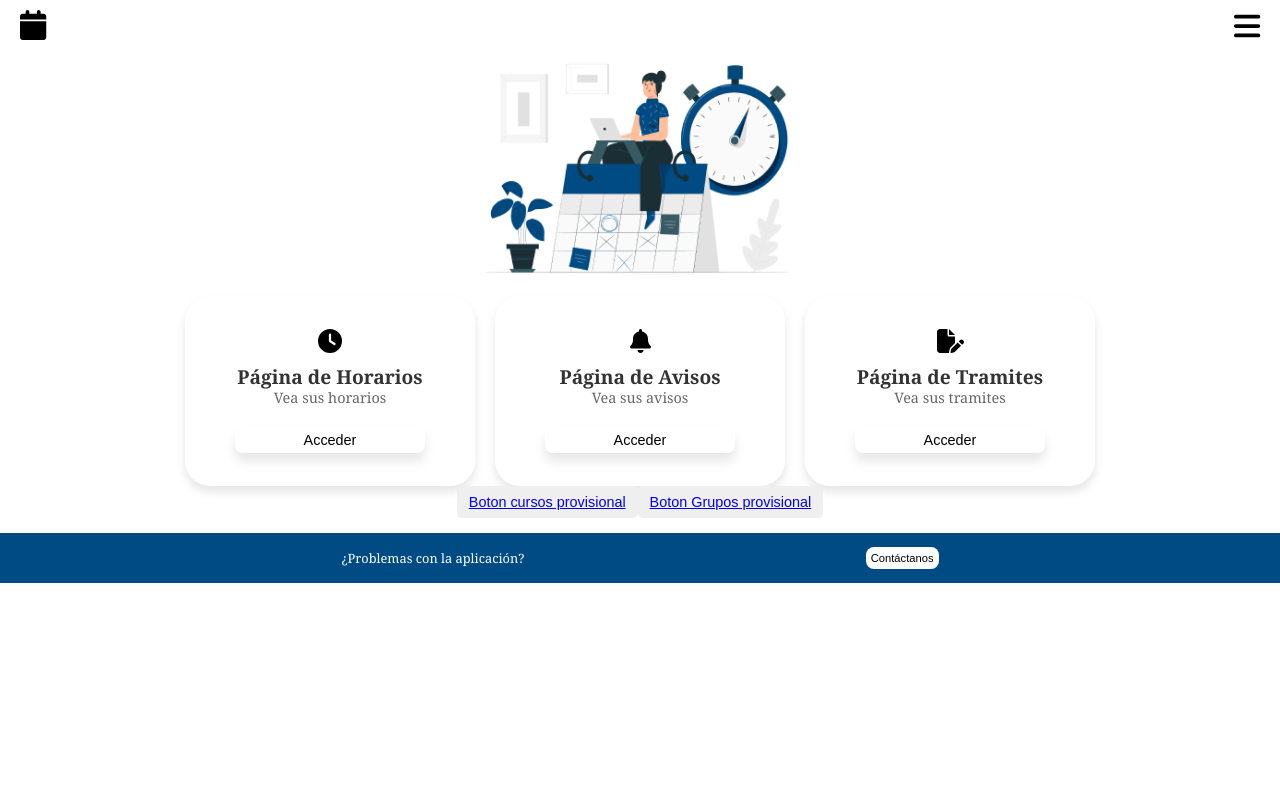
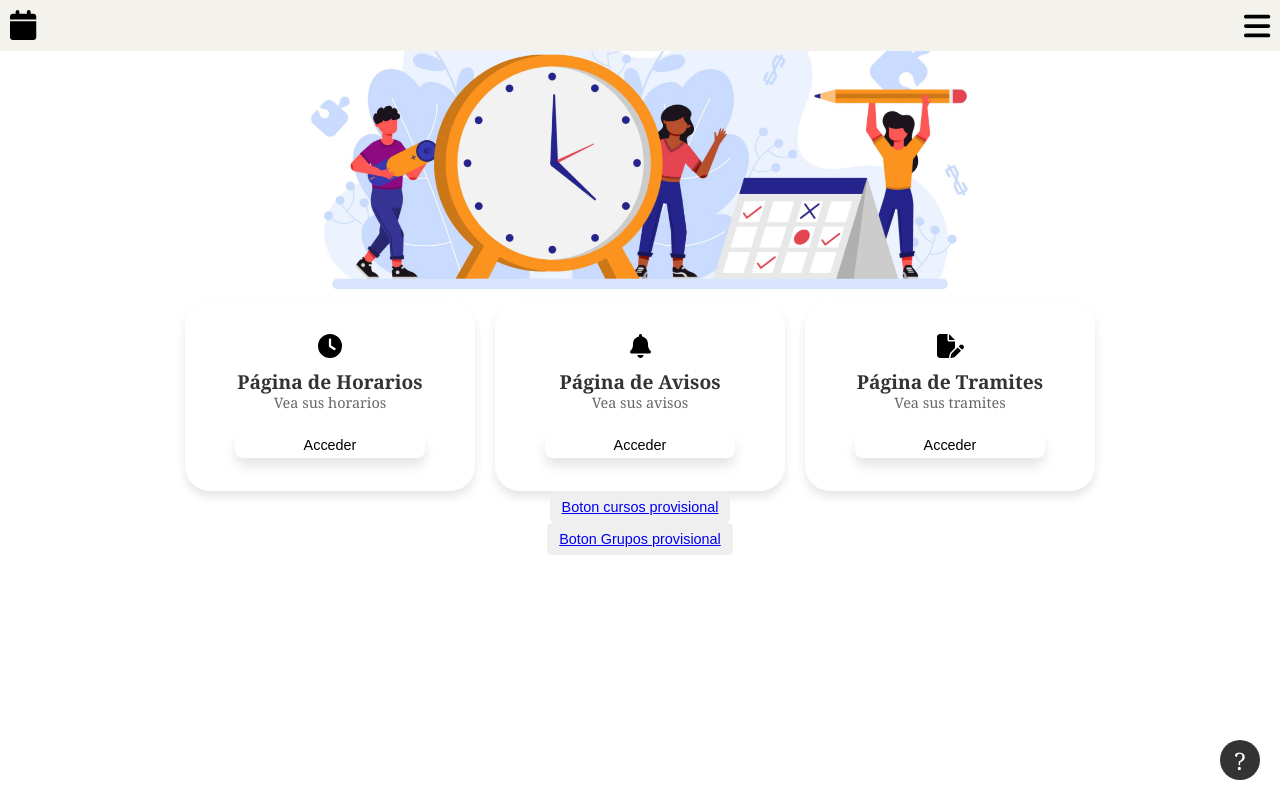
Before and after one commit to GabRodPul/SchoolTimetable, a React (Vite) app in the folder frontend/: page /Home in a window 1280 px wide. Built offline with nearby package versions, Linux system fonts and the light colour scheme.

Commit message:
avances en el home

```diff
--- a/frontend/src/App.css
+++ b/frontend/src/App.css
@@ -2,3 +2,7 @@
   margin: 0;
   text-align: center;
 }
+
+.body {
+  padding: 0;
+}
--- a/frontend/src/assets/componets/CommonComponets/Header/HeaderStyles.css
+++ b/frontend/src/assets/componets/CommonComponets/Header/HeaderStyles.css
@@ -2,25 +2,26 @@
     display: flex;
     align-items: center;
     justify-content: space-between;
-    margin: 10px 20px 0px 20px;
     position: relative;
+    background-color: #F3F2ED;
+}
+
+.header a{
+    margin: 10px;
 }
 
 .menu-icon {
     cursor: pointer;
     font-size: 1.5rem;
+    margin: 10px;
 }
 
 .dropdown-menu {
     position: absolute;
-    margin-top: 20px;
     top: 100%;
     right: 0;
     background-color: #ffffff;
-    /* border-radius: 8px; */
-    /* box-shadow: 0px 2px 12px rgba(0, 0, 0, 0.2); */
-    /* padding: 10px 0; */
-    width: 100%;
+    width: 30%;
     display: flex;
     flex-direction: column;
     transform: translateY(-10px);
@@ -37,7 +38,7 @@
     background: none;
     border: none;
     color: #000000;
-    text-align: left;
+    text-align: right;
     cursor: pointer;
     font-size: 1rem;
     transition: background-color 0.2s ease;
--- a/frontend/src/assets/page/CourseFormPage/CourseFormPage.tsx
+++ b/frontend/src/assets/page/CourseFormPage/CourseFormPage.tsx
@@ -1,5 +1,4 @@
 import React, { useState, FormEvent } from 'react';
-import Header from '../../componets/CommonComponets/Header/Header'
 import './CourseFormPageStyles.css';
 
 const CourseFormPage: React.FC = () => {
@@ -20,7 +19,6 @@ const CourseFormPage: React.FC = () => {
 
     return (
         <div className="CourseFormBody">
-            <Header />
             <div className="form-container">
                 <h2>Añadir Curso</h2>
                 <form onSubmit={handleSubmit}>
--- a/frontend/src/assets/page/HomePage/Home.tsx
+++ b/frontend/src/assets/page/HomePage/Home.tsx
@@ -1,27 +1,48 @@
-import './HomeStyles.css'
+import './HomeStyles.css';
 import HomeCard from '../../componets/ComponentsHome/HomeCards/HomeCard';
+import { useState } from 'react';
 
 function Home() {
+    const [isHovered, setIsHovered] = useState(false);
+
+    const handleMouseEnter = () => {
+        setIsHovered(true);
+    };
+
+    const handleMouseLeave = () => {
+        setIsHovered(false);
+    };
+
     return (
         <>
-            <div className="body">
-                <div className='imgDiv'>
-                    <img src="/img/FrontImg.png" alt="foto" />
-                </div>
-
-
+            <div className="HomeContainer">
+                <div className='imgDiv'></div>
                 <HomeCard />
 
-
-                {/* Quitar luego, es solo para pruebas */}
+                {/* Botones provisionales */}
                 <button><a href='/Course'> Boton cursos provisional</a></button>
                 <button><a href='/GroupPage'> Boton Grupos provisional</a></button>
+            </div>
 
+            {/* Icono de ayuda */}
+            <div
+                className="HomeHelpIconContainer"
+                onMouseEnter={handleMouseEnter}
+                onMouseLeave={handleMouseLeave}
+            >
+                <div className="HomeHelpIcon">?</div>
 
-                <div className='footer'>
-                    <p>¿Problemas con la aplicación?</p>
-                    <button>Contáctanos</button>
-                </div>
+                {/* Tooltip permanece visible mientras el cursor esté en el tooltip o el ícono */}
+                {isHovered && (
+                    <div
+                        className="HomeHelpToolTip"
+                        onMouseEnter={handleMouseEnter}
+                        onMouseLeave={handleMouseLeave}
+                    >
+                        <p>¿Problemas con la aplicación?</p>
+                        <button className="HomeContactButton">Contáctanos</button>
+                    </div>
+                )}
             </div>
         </>
     );
--- a/frontend/src/assets/page/HomePage/HomeStyles.css
+++ b/frontend/src/assets/page/HomePage/HomeStyles.css
@@ -1,13 +1,19 @@
-.body{
-    padding: 0;
+.HomeContainer{
+    display: flex;
+    flex-direction: column;
+    align-items: center;
 }
 
-.imgDiv img{
+.imgDiv {
+    background-image: url(/img/FrontImg2.png);
     height: 250px;
-    width: 370px;
+    width: 700px;
+    background-size: cover;
+    background-position: center;
+    background-repeat: no-repeat;
 }
 
-.footer{
+.footer {
     display: flex;
     justify-content: space-evenly;
     height: 50px;
@@ -33,3 +39,75 @@
 .footer button:hover {
     transform: scale(1.05);
 }
+
+
+.HomeHelpIconContainer {
+    position: fixed;
+    bottom: 20px;
+    right: 20px;
+    z-index: 100;
+}
+
+.HomeHelpIcon {
+    background-color: #333333;
+    color: #ffffff;
+    width: 40px;
+    height: 40px;
+    display: flex;
+    align-items: center;
+    justify-content: center;
+    border-radius: 50%;
+    cursor: pointer;
+    font-size: 24px;
+}
+
+.HomeHelpToolTip {
+    position: absolute;
+    bottom: 35px;
+    margin-right: 20px;
+    right: 0;
+    background-color: #333333;
+    color: white;
+    padding: 15px;
+    border-radius: 10px;
+    box-shadow: 0 4px 10px rgba(0, 0, 0, 0.2);
+    width: 220px;
+    text-align: center;
+    animation: fadeInUp 0.3s ease-in-out;
+}
+
+.HomeContactButton {
+    margin-top: 10px;
+    background-color: #ffffff;
+    color: #333333;
+    padding: 8px 12px;
+    border: none;
+    border-radius: 5px;
+    cursor: pointer;
+}
+
+.HomeContactButton:hover {
+    background-color: #e0e0e0;
+}
+
+@keyframes fadeInUp {
+    from {
+        opacity: 0;
+        transform: translateY(10px);
+    }
+    to {
+        opacity: 1;
+        transform: translateY(0);
+    }
+}
+
+
+@media only screen and (max-width: 700px) {
+
+    .imgDiv {
+        background-image: url(/img/FrontImg.png);
+        height: 300px;
+        width: 400px;
+    }
+
+}
```
Also changed, not shown: frontend/public/img/FrontImg2.png (added).
